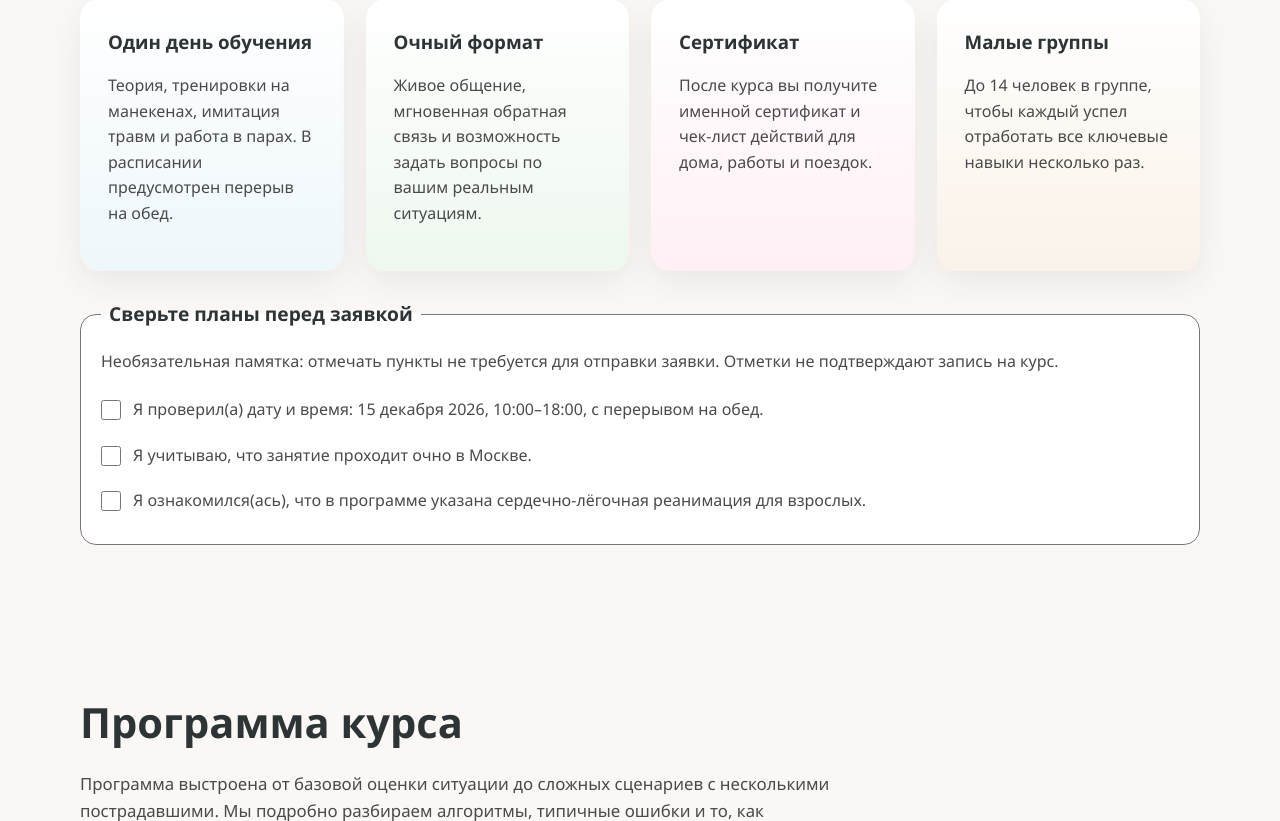
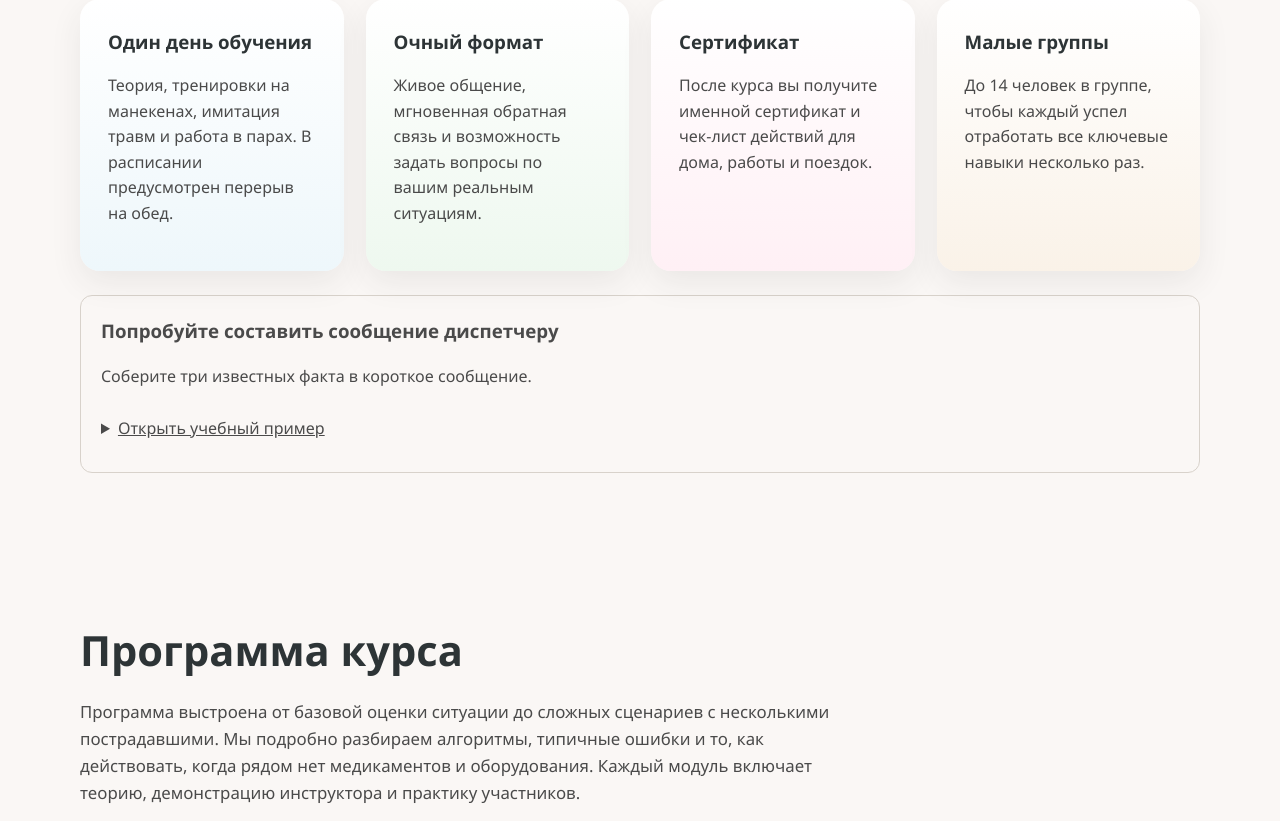
Before and after one commit to Alexxz/test-landing, a PHP site: page / in a window 1280 px wide. Shown: the part 1303-2124 px from the top of the page. Run offline with PHP 8.4, Linux system fonts and the light colour scheme; some libraries are stand-ins or nearby versions.

Commit message:
Offer an optional emergency-message practice example

```diff
--- a/css/style.css
+++ b/css/style.css
@@ -497,44 +497,14 @@ img {
     }
 }
 
-/* Optional native checkboxes remain separate from the application form. */
-.voluntary-fit-checklist {
-    min-width: 0;
-    margin: 28px 0 0;
-    padding: 20px;
-    border: 1px solid #777;
-    border-radius: 16px;
-    background: #fff;
-}
-.voluntary-fit-checklist legend {
-    max-width: 100%;
-    padding-inline: 8px;
-    font-size: 1.2rem;
-    font-weight: 700;
-    color: var(--heading);
-}
-.voluntary-fit-checklist .fit-checklist-note { margin: 0 0 12px; }
-.voluntary-fit-checklist label {
-    display: flex;
-    align-items: flex-start;
-    gap: 12px;
-    min-height: 44px;
-    padding-block: 10px;
-    cursor: pointer;
-}
-.voluntary-fit-checklist input[type="checkbox"] {
-    flex: 0 0 20px;
-    width: 20px;
-    height: 20px;
-    margin: 3px 0 0;
-    padding: 0;
-    accent-color: #194f68;
-}
-.voluntary-fit-checklist input[type="checkbox"]:focus-visible {
-    outline: 3px solid #315f83;
-    outline-offset: 3px;
-}
-.voluntary-fit-checklist label span { min-width: 0; overflow-wrap: anywhere; }
-@media (max-width: 560px) {
-    .voluntary-fit-checklist { padding: 16px; }
-}
+/* Optional emergency-message learning preview. */
+.message-preview { margin-top: 24px; padding: 20px; border: 1px solid #d8d2cb; border-radius: 12px; }
+.message-preview h3 { margin-top: 0; }
+.message-preview summary { cursor: pointer; padding: 10px 0; text-decoration: underline; }
+.message-preview-options { margin: 16px 0; padding: 12px; min-width: 0; }
+.message-preview-options label { display: flex; align-items: flex-start; gap: 10px; padding: 8px 0; }
+.message-preview-options input { flex: 0 0 auto; margin-top: 5px; width: 18px; height: 18px; }
+.message-preview .btn { white-space: normal; }
+.message-preview-feedback:empty { display: none; }
+.message-preview-feedback { margin-top: 16px; }
+.message-preview-source a { overflow-wrap: anywhere; }
--- a/index.php
+++ b/index.php
@@ -268,22 +268,26 @@ if (!headers_sent()) {
                         <p>До 14 человек в группе, чтобы каждый успел отработать все ключевые навыки несколько раз.</p>
                     </article>
                 </div>
-                <fieldset class="voluntary-fit-checklist">
-                    <legend>Сверьте планы перед заявкой</legend>
-                    <p class="fit-checklist-note">Необязательная памятка: отмечать пункты не требуется для отправки заявки. Отметки не подтверждают запись на курс.</p>
-                    <label for="fit-check-date">
-                        <input type="checkbox" id="fit-check-date">
-                        <span>Я проверил(а) дату и время: 15 декабря 2026, 10:00–18:00, с перерывом на обед.</span>
-                    </label>
-                    <label for="fit-check-place">
-                        <input type="checkbox" id="fit-check-place">
-                        <span>Я учитываю, что занятие проходит очно в Москве.</span>
-                    </label>
-                    <label for="fit-check-scope">
-                        <input type="checkbox" id="fit-check-scope">
-                        <span>Я ознакомился(ась), что в программе указана сердечно-лёгочная реанимация для взрослых.</span>
-                    </label>
-                </fieldset>
+
+                <div class="message-preview">
+                    <h3>Попробуйте составить сообщение диспетчеру</h3>
+                    <p>Соберите три известных факта в короткое сообщение.</p>
+                    <details>
+                        <summary data-track-label="emergency_example_open">Открыть учебный пример</summary>
+                        <p><strong>Учебный пример. Вымышленная ситуация.</strong> В Учебном городе, на улице Велосипедной, у дома7 столкнулись два велосипеда. Пострадавших двое.</p>
+                        <p>Выберите сведения для начального сообщения. Их порядок можно менять.</p>
+                        <fieldset class="message-preview-options">
+                            <legend>Что включить в сообщение?</legend>
+                            <label><input type="checkbox" data-message-fact="location"> Где: Учебный город, улица Велосипедная, у дома7</label>
+                            <label><input type="checkbox" data-message-fact="event"> Что случилось: столкнулись два велосипеда</label>
+                            <label><input type="checkbox" data-message-fact="count"> Сколько пострадавших: двое</label>
+                        </fieldset>
+                        <button type="button" class="btn" data-track-label="emergency_example_feedback">Посмотреть сообщение и разбор</button>
+                        <div class="message-preview-feedback" aria-live="polite"></div>
+                        <p class="message-preview-source"><a href="https://60.mchs.gov.ru/deyatelnost/press-centr/novosti/5790783" target="_blank" rel="noopener noreferrer" data-track-label="emergency_example_source">Рекомендация МЧС о вызове экстренных служб (новая вкладка)</a></p>
+                    </details>
+                    <noscript><p>Пример сообщения: Учебный город, улица Велосипедная, у дома7. Столкнулись два велосипеда. Пострадавших двое. В реальном разговоре диспетчер уточнит необходимые сведения.</p></noscript>
+                </div>
             </div>
         </section>
 
--- a/js/main.js
+++ b/js/main.js
@@ -1,5 +1,5 @@
 document.addEventListener('DOMContentLoaded', () => {
-    const variant = 'e49_voluntary_fit_checklist';
+    const variant = 'e50_emergency_message_preview';
     const pendingEvents = [];
     let exposed = false;
     const track = (name, properties = {}) => {
@@ -100,6 +100,37 @@ document.addEventListener('DOMContentLoaded', () => {
     flushTracking();
     const trackingTimer = setInterval(flushTracking, 250);
     window.addEventListener('pagehide', () => clearInterval(trackingTimer), { once: true });
+
+
+    // MESSAGE_PREVIEW_PURE_BEGIN
+    function landingMessagePreview(selected) {
+        const facts = [
+            {id:'location',label:'места происшествия',text:'Учебный город, улица Велосипедная, у дома7.'},
+            {id:'event',label:'описания события',text:'Столкнулись два велосипеда.'},
+            {id:'count',label:'числа пострадавших',text:'Пострадавших двое.'}
+        ];
+        const known = new Set(selected);
+        const missing = facts.filter(fact=>!known.has(fact.id));
+        return {
+            message:facts.filter(fact=>known.has(fact.id)).map(fact=>fact.text).join(' '),
+            missing:missing.map(fact=>fact.id),
+            feedback:missing.length
+                ? 'Добавьте известные сведения: '+missing.map(fact=>fact.label).join(', ')+'.'
+                : 'В сообщении есть все три факта примера: место, событие и число пострадавших.',
+            context:'В реальном разговоре диспетчер уточнит необходимые сведения. Отвечайте на его вопросы и дождитесь завершения разговора диспетчером.'
+        };
+    }
+    // MESSAGE_PREVIEW_PURE_END
+    const messagePreview=document.querySelector('.message-preview');
+    messagePreview?.querySelector('[data-track-label="emergency_example_feedback"]')?.addEventListener('click',()=>{
+        const selected=[...messagePreview.querySelectorAll('[data-message-fact]:checked')].map(input=>input.dataset.messageFact);
+        const result=landingMessagePreview(selected);
+        const region=messagePreview.querySelector('.message-preview-feedback');
+        region.replaceChildren();
+        for(const text of [result.message ? 'Ваш вариант сообщения: '+result.message : 'Выберите сведения для сообщения.',result.feedback,result.context]) {
+            const paragraph=document.createElement('p');paragraph.textContent=text;region.append(paragraph);
+        }
+    });
 
     // Observe copy intent without reading clipboard data or selected text.
     document.addEventListener('copy', (event) => {
```
